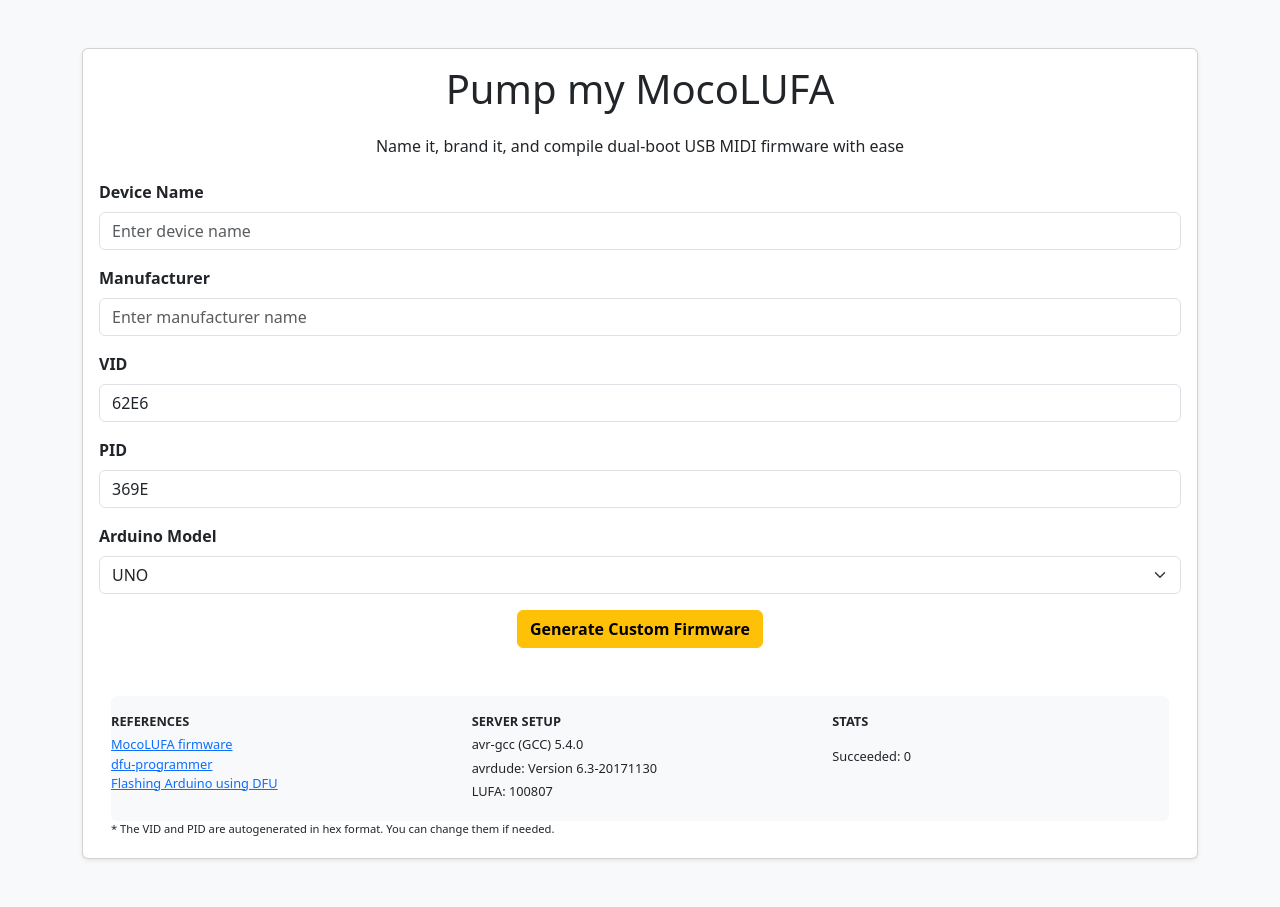
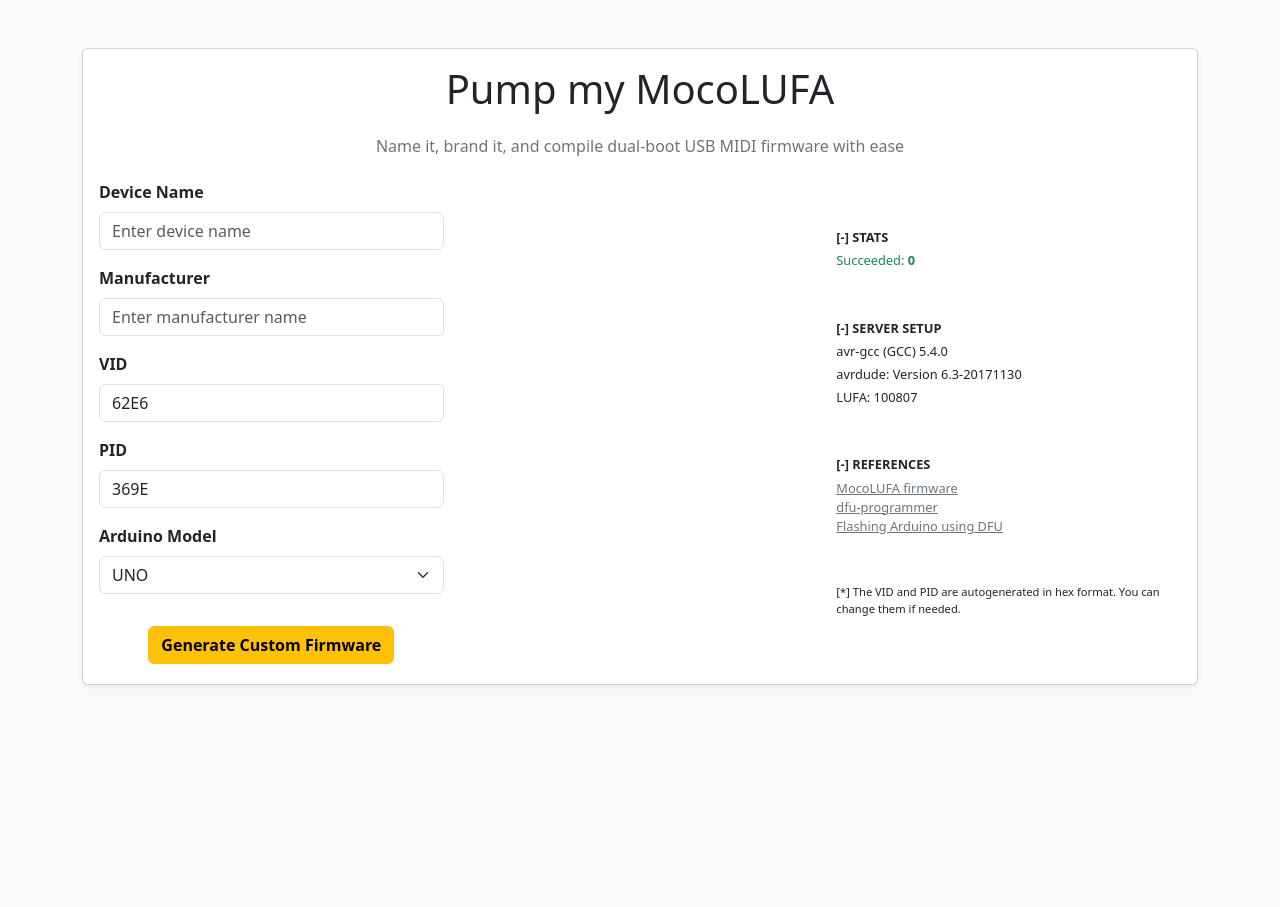
Before and after one commit to ezequielabregu/Pump-my-MocoLUFA, a Flask app: page / in a window 1280 px wide. After the commit the page ends 686 px from the top, so only its background shows below. Run offline with Flask 3, Linux system fonts and the light colour scheme.

Commit message:
Change GUI design into 2 columns

```diff
--- a/app.py
+++ b/app.py
@@ -143,5 +143,5 @@
 print(f"Templates folder: {os.path.abspath('templates')}")
 
 if __name__ == '__main__':
-    app.run(host="0.0.0.0", port=5000)
-#    app.run(debug=True)
+#    app.run(host="0.0.0.0", port=5000)
+    app.run(debug=True)
--- a/templates/index.html
+++ b/templates/index.html
@@ -14,7 +14,10 @@
     <div class="card shadow-sm">
       <div class="card-body">
         <h1 class="text-center mb-4">Pump my MocoLUFA</h1>
-        <h6 class="text-center mb-4"> Name it, brand it, and compile dual-boot USB MIDI firmware with ease </h6>
+        <h6 class="text-center mb-4 text-secondary">Name it, brand it, and compile dual-boot USB MIDI firmware with ease</h6>
+        <div class="row">
+          <!-- Column 1: Form -->
+          <div class="col-md-4">
             <form method="POST">
               <div class="mb-3">
                 <label for="device_name" class="form-label fw-bold">Device Name</label>
@@ -40,36 +43,30 @@
                 </select>
               </div>
               <div class="text-center">
-            <button type="submit" class="btn btn-warning fw-bold">Generate Custom Firmware</button>
+                <button type="submit" class="btn btn-warning fw-bold mb-1 mt-3">Generate Custom Firmware</button>
               </div>
             </form>
-        <div class="container mt-5">
-          <footer class="bg-light text-dark text-left py-3 rounded" style="font-size: 0.8rem;">
-            <div class="row">
-              <!-- Column 1: REFERENCES -->
-              <div class="col-md-4">
-                <p class="mb-1 fw-bold" style="font-size: 0.8rem;">REFERENCES</p>
-                <p class="mb-0"><a href="https://github.com/kuwatay/mocolufa" class="text-decoration-underline" target="_blank">MocoLUFA firmware</a></p>
-                <p class="mb-0"><a href="https://dfu-programmer.github.io/" class="text-decoration-underline" target="_blank">dfu-programmer</a></p>
-                <p class="mb-0"><a href="https://docs.arduino.cc/retired/hacking/software/DFUProgramming8U2/" class="text-decoration-underline" target="_blank">Flashing Arduino using DFU</a></p>
           </div>
 
-              <!-- Column 2: SERVER SETUP -->
-              <div class="col-md-4">
-                <p class="mb-1 fw-bold" style="font-size: 0.8rem;">SERVER SETUP</p>
+          <!-- Column 2: Empty -->
+          <div class="col-md-4"></div>
+
+          <!-- Column 3: Footer -->
+          <div class="col-md-4" style="font-size: 0.8rem;">
+            <!-- <footer class="bg-light text-dark text-left py-3 rounded" style="font-size: 0.8rem;"> -->
+              <p class="mb-1 mt-5 fw-bold">[-] STATS</p>
+              <p class="mb-1 text-success" bg>Succeeded: <b>{{ counter }}</b></p>
+              <p class="mb-1 mt-5 fw-bold">[-] SERVER SETUP</p>
               <p class="mb-1">avr-gcc (GCC) 5.4.0</p>
               <p class="mb-1">avrdude: Version 6.3-20171130</p>
               <p class="mb-1">LUFA: 100807</p>
+              <p class="mb-1 mt-5 fw-bold">[-] REFERENCES</p>
+              <p class="mb-0"><a href="https://github.com/kuwatay/mocolufa" class="text-secondary" target="_blank">MocoLUFA firmware</a></p>
+              <p class="mb-0"><a href="https://dfu-programmer.github.io/" class="text-secondary" target="_blank">dfu-programmer</a></p>
+              <p class="mb-0"><a href="https://docs.arduino.cc/retired/hacking/software/DFUProgramming8U2/" class="text-secondary" target="_blank">Flashing Arduino using DFU</a></p>
+              <p class="mb-1 mt-5" style="font-size: 0.7rem;">[*] The VID and PID are autogenerated in hex format. You can change them if needed.</p>
+            <!-- </footer> -->
           </div>
-
-              <!-- Column 3: STATS -->
-              <div class="col-md-4">
-                <p class="mb-1 fw-bold" style="font-size: 0.8rem;">STATS</p>
-                <p class="mt-3" style="font-size: 0.8rem;">Succeeded: {{ counter }}</p>
-              </div>
-            </div>
-          </footer>
-          <p class="mb-1" style="font-size: 0.7rem;">* The VID and PID are autogenerated in hex format. You can change them if needed.</p>
         </div>
       </div>
     </div>
```
Lines whose indentation alone changed are shown as unchanged.
